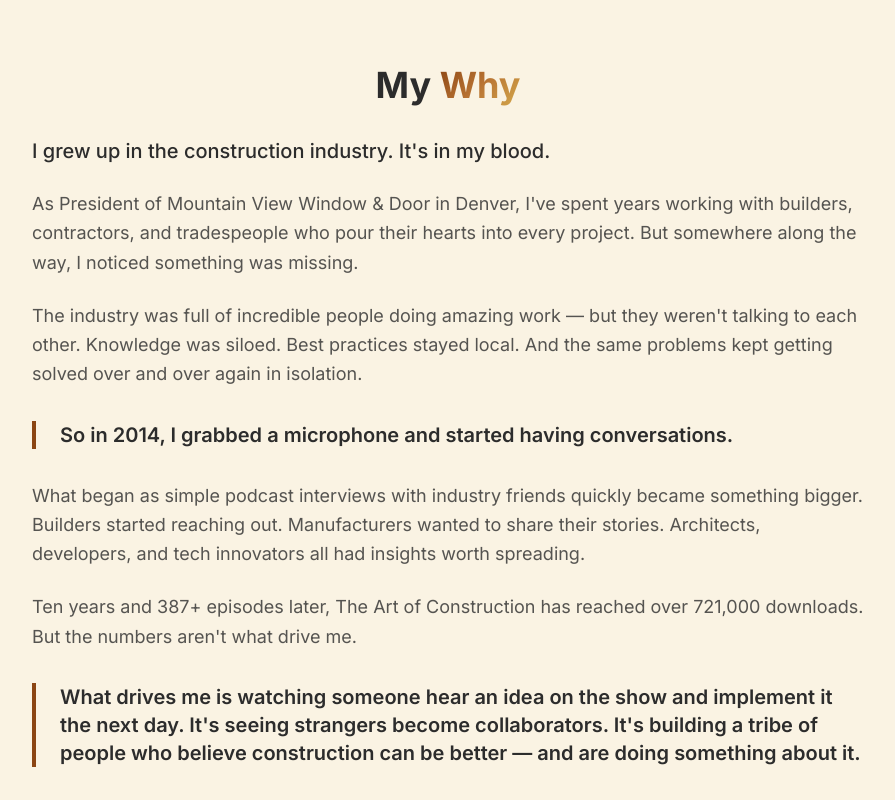
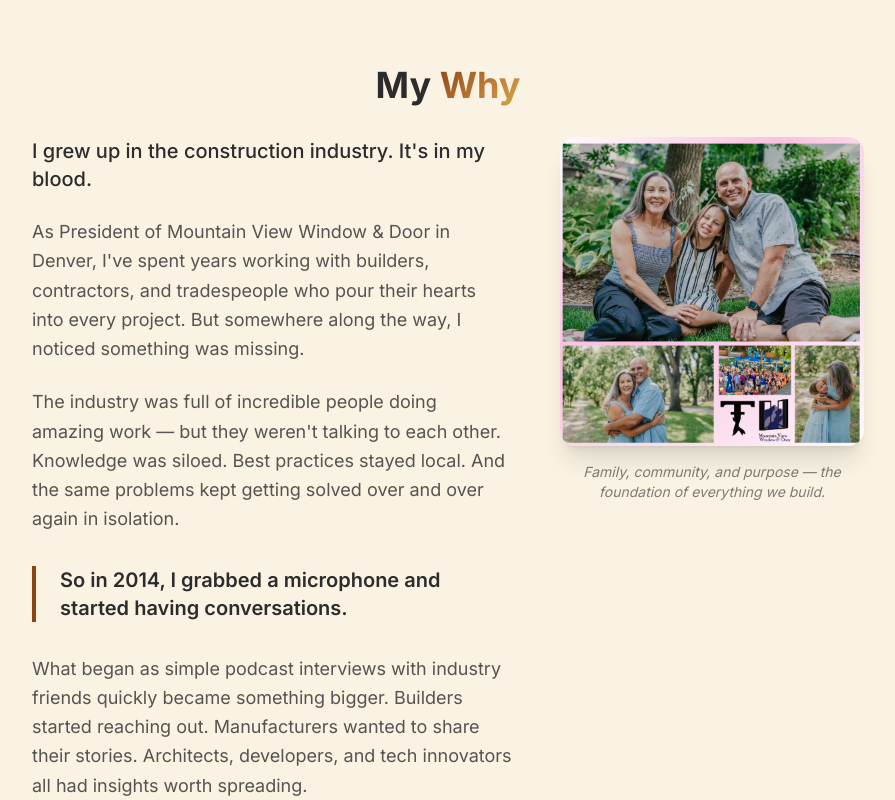
Before and after one commit to HummingAgent/aoc-website, a Next.js app: page /about in a window 1280 px wide. Shown: the part 980-1780 px from the top of the page, without its empty margins (192-1087 px from the left). Built offline with nearby package versions, Linux system fonts and the light colour scheme; a web font is replaced by a local one.

Commit message:
feat: Add Devon's family photo from New Year's card
- Added family/community collage image to About page
- Integrated image alongside 'My Why' narrative
- Reflects Devon's personal, family-oriented brand

```diff
--- a/src/app/about/page.tsx
+++ b/src/app/about/page.tsx
@@ -188,7 +188,8 @@
               My <span className="text-gradient">Why</span>
             </h2>
 
-            <div className="space-y-6 text-charcoal/80 text-lg leading-relaxed">
+            <div className="grid lg:grid-cols-5 gap-12 items-start">
+              <div className="lg:col-span-3 space-y-6 text-charcoal/80 text-lg leading-relaxed">
                 <p className="text-xl font-medium text-charcoal">
                   I grew up in the construction industry. It's in my blood.
                 </p>
@@ -224,6 +225,23 @@
                 <p className="text-xl font-medium text-charcoal">
                   Because construction isn't just about buildings. It's about the people who build them. And those people deserve to be heard.
                 </p>
+              </div>
+
+              {/* Family Image */}
+              <div className="lg:col-span-2">
+                <div className="relative rounded-2xl overflow-hidden shadow-xl">
+                  <Image
+                    src="/images/devon-family.png"
+                    alt="Devon Tilly with family and the AOC community"
+                    width={600}
+                    height={700}
+                    className="w-full h-auto object-cover"
+                  />
+                </div>
+                <p className="text-center text-charcoal/60 text-sm mt-4 italic">
+                  Family, community, and purpose — the foundation of everything we build.
+                </p>
+              </div>
             </div>
           </motion.div>
         </div>
```
Also changed, not shown: public/images/devon-family.png (added). Lines whose indentation alone changed are shown as unchanged.
